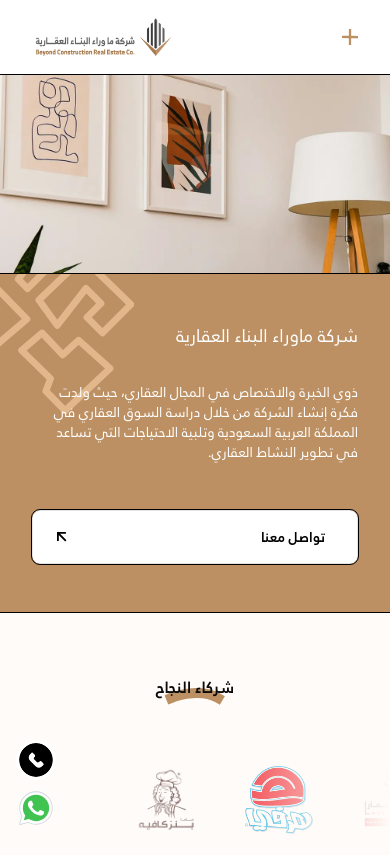
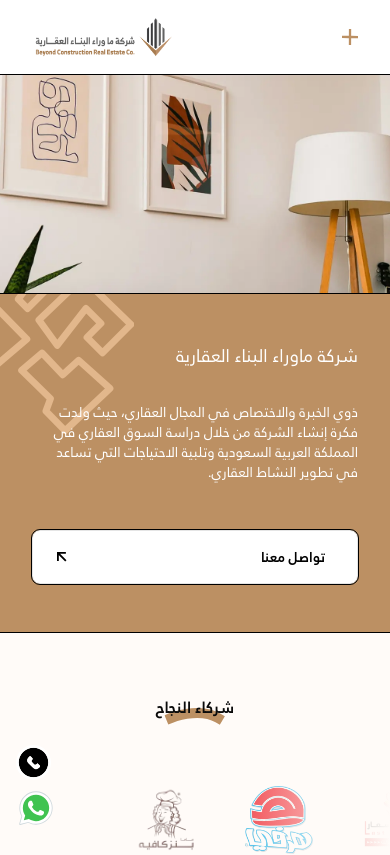
Before and after one commit to Aliicoder/beyond-construction-client, a Next.js app: page / in a window 390 px wide. Shown: the top 855 px of the page. Built offline with nearby package versions, Linux system fonts and the light colour scheme.

Commit message:
animation timing changed

```diff
--- a/components/buttons/ContactBar.tsx
+++ b/components/buttons/ContactBar.tsx
@@ -15,7 +15,7 @@ const ContactBar = () => {
         href="tel:+966920000015"
         className={clsx("cursor-pointer", "md:hidden")}
       >
-        <div className="size-[40px]">
+        <div className="size-[35px]">
           <img
             src={callIcon.src}
             alt="call-button"
--- a/components/fragments/TextBox.tsx
+++ b/components/fragments/TextBox.tsx
@@ -14,7 +14,7 @@ const TextBox = () => {
       whileInView="visible"
       viewport={viewport}
       className={clsx(
-        "relative gap-8 mx-auto px-8 py-12 -mt-[100px] container flex flex-col overflow-hidden outline outline-black text-white bg-first",
+        "relative gap-8 mx-auto px-8 py-12 -mt-[80px] container flex flex-col overflow-hidden outline outline-black text-white bg-first",
         "md:rounded-md md:mt-[-250px] md:p-[100px]"
       )}
     >
--- a/components/sections/Compaines.tsx
+++ b/components/sections/Compaines.tsx
@@ -8,7 +8,10 @@ import { fadeInVarients, viewport } from "@/constants/variants";
 const Companies = () => {
   return (
     <section
-      className={clsx("flex flex-col pt-12 gap-16", "md:pt-24 md:gap-16")}
+      className={clsx(
+        "mx-auto container flex flex-col pt-12 gap-16",
+        "md:pt-24 md:gap-16"
+      )}
     >
       <Title text="الشركات التابعة" />
       <motion.div
@@ -16,7 +19,7 @@ const Companies = () => {
         initial="hidden"
         whileInView="visible"
         viewport={viewport}
-        className="mx-auto container grid grid-cols-2 md:grid-cols-4 items-center"
+        className="grid grid-cols-2 md:grid-cols-4 items-center"
       >
         {companies.map(({ src, alt }, index) => (
           <div key={index} className="p-4 flex justify-center items-center">
--- a/constants/variants.ts
+++ b/constants/variants.ts
@@ -2,7 +2,7 @@ import { Variants } from "framer-motion";
 
 export const fadeInVarients: Variants = {
   hidden: {
-    y: 100,
+    y: 80,
   },
   visible: {
     y: 0,
```
